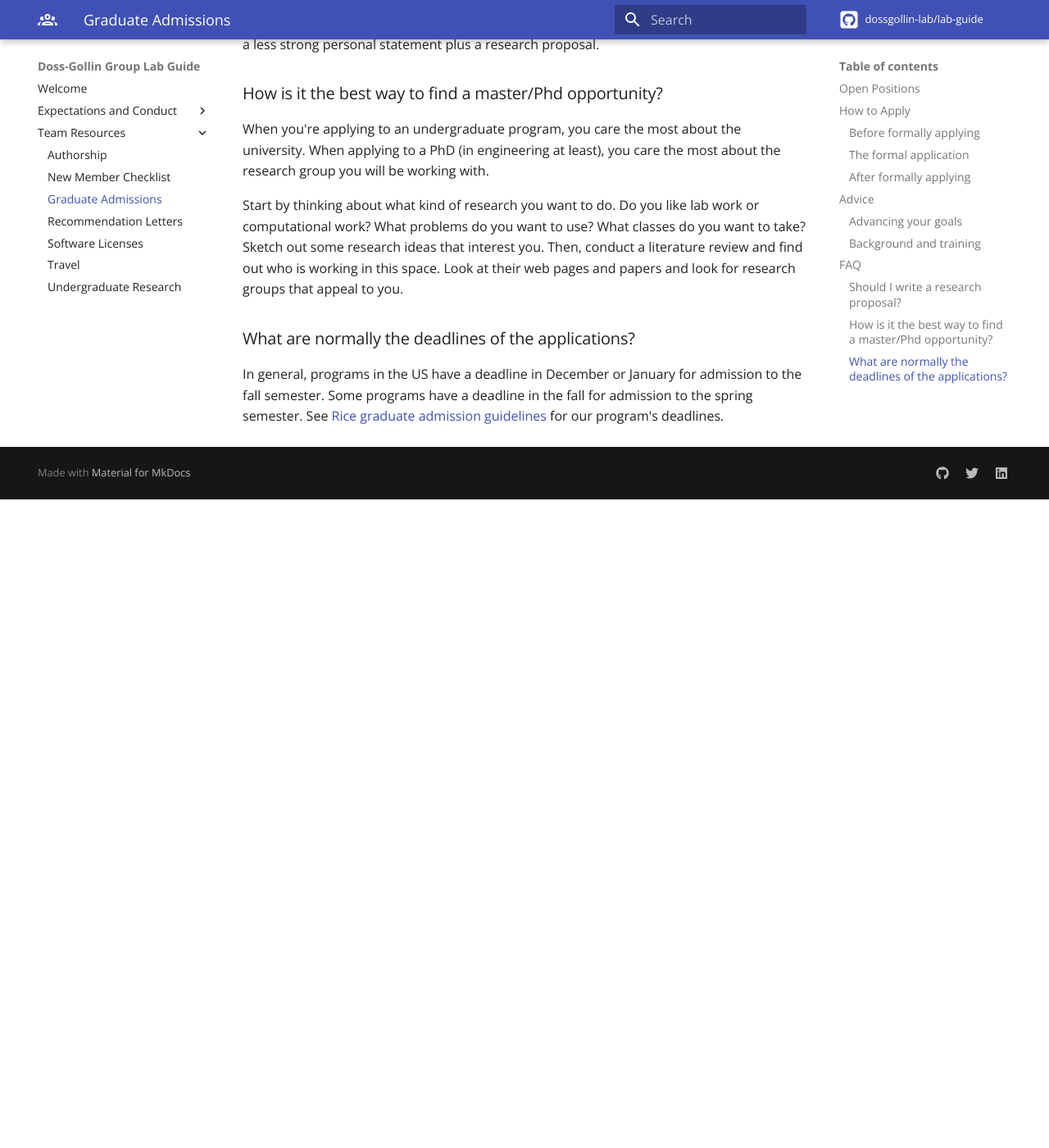
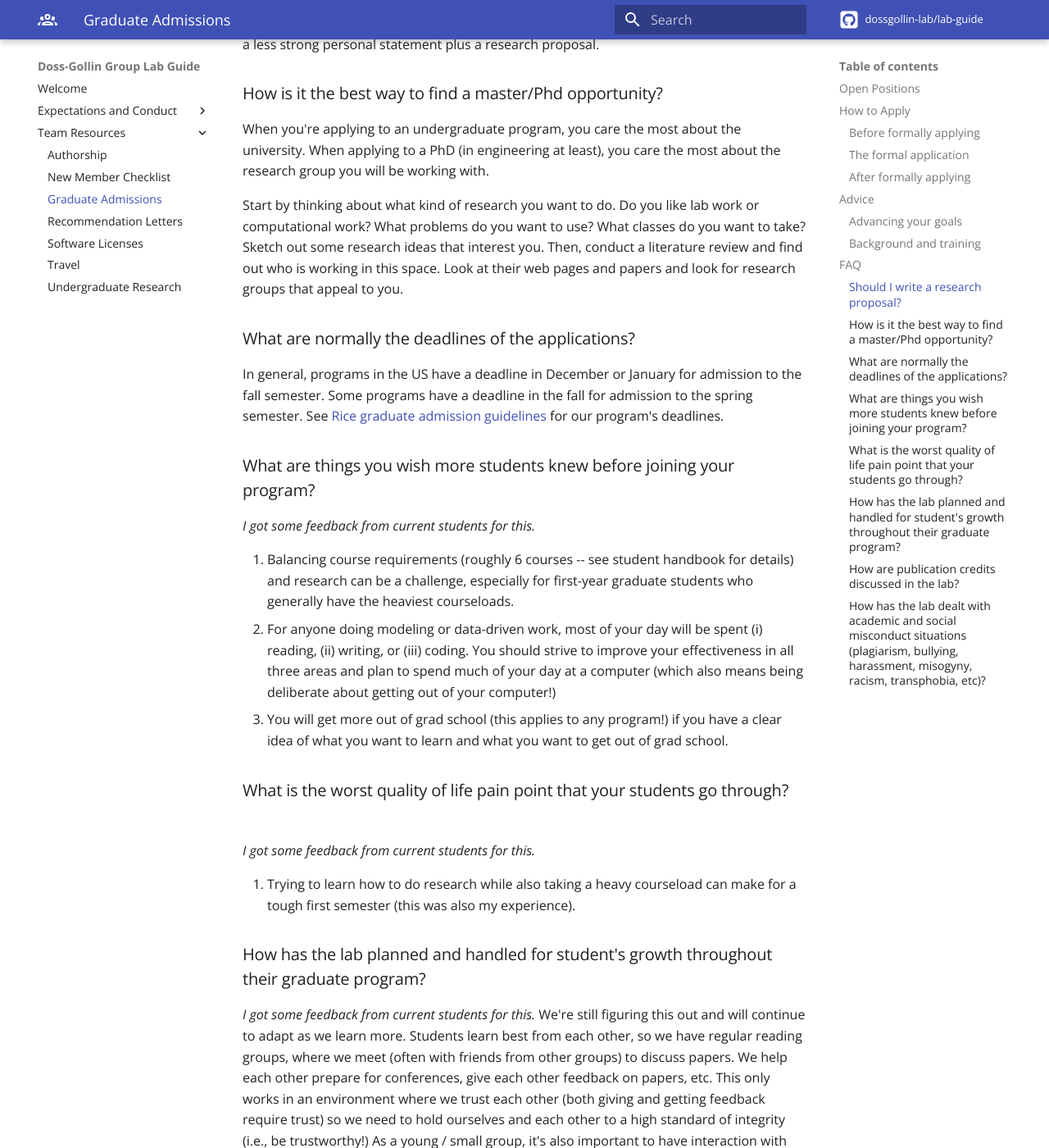
Before and after one commit to jdossgollin/lab-guide, an MkDocs documentation site: the page built from docs/policies/gradadmissions.md, in a window 1280 px wide and 1400 px high, scrolled down 4854 px. Shown: the whole window at 82% size. Built offline with MkDocs 1.6.1 and Material for MkDocs 9.7.7, drawn with Linux system fonts in a browser that asks for light colours; comment, search, counter and statistics services are not loaded; before the commit the page ends 5463 px from its top, so only the background shows below that; some of the changed text lies outside the part shown.

Commit message:
some qs from prospective student

```diff
--- a/docs/policies/gradadmissions.md
+++ b/docs/policies/gradadmissions.md
@@ -138,3 +138,39 @@ Look at their web pages and papers and look for research groups that appeal to y
 In general, programs in the US have a deadline in December or January for admission to the fall semester.
 Some programs have a deadline in the fall for admission to the spring semester.
 See [Rice graduate admission guidelines](https://graduate.rice.edu/admissions/how-to-apply) for our program's deadlines.
+
+### What are things you wish more students knew before joining your program?
+
+*I got some feedback from current students for this.*
+
+1. Balancing course requirements (roughly 6 courses -- see student handbook for details) and research can be a challenge, especially for first-year graduate students who generally have the heaviest courseloads.
+1. For anyone doing modeling or data-driven work, most of your day will be spent (i) reading, (ii) writing, or (iii) coding. You should strive to improve your effectiveness in all three areas and plan to spend much of your day at a computer (which also means being deliberate about getting out of your computer!)
+1. You will get more out of grad school (this applies to any program!) if you have a clear idea of what you want to learn and what you want to get out of grad school.
+
+### What is the worst quality of life pain point that your students go through?
+
+*I got some feedback from current students for this.*
+
+1. Trying to learn how to do research while also taking a heavy courseload can make for a tough first semester (this was also my experience).
+
+### How has the lab planned and handled for student's growth throughout their graduate program?
+
+*I got some feedback from current students for this.*
+We're still figuring this out and will continue to adapt as we learn more.
+Students learn best from each other, so we have regular reading groups, where we meet (often with friends from other groups) to discuss papers.
+We help each other prepare for conferences, give each other feedback on papers, etc.
+This only works in an environment where we trust each other (both giving and getting feedback require trust) so we need to hold ourselves and each other to a high standard of integrity (i.e., be trustworthy!)
+As a young / small group, it's also important to have interaction with people outside the group -- we have meetings and social events with other lab groups, and most students are working on collaborative projects that include people from beyond our group.
+
+### How are publication credits discussed in the lab?
+
+Please see [`authorship`](./authorship.md).
+Journals typically have clear expectations about what constitutes authorship and we follow those guidelines.
+The most important rule is to have clear conversations about authorship early on (this is the PI's responsibility but students are always welcome to ask about authorship!)
+
+### How has the lab dealt with academic and social misconduct situations (plagiarism, bullying, harassment, misogyny, racism, transphobia, etc)?
+
+So far we've been fortunate to have avoided significant academic and social misconduct.
+We obviously follow Rice University policies.
+We've also developed a [policy on harassment](../expectations/harassment.md) and other expectations that will guide us if (when) these come up.
+In general we set high expectations for ourselves and for one another because a collaborative and open environment, which benefits everyone, requires mutual trust and respect.
```
